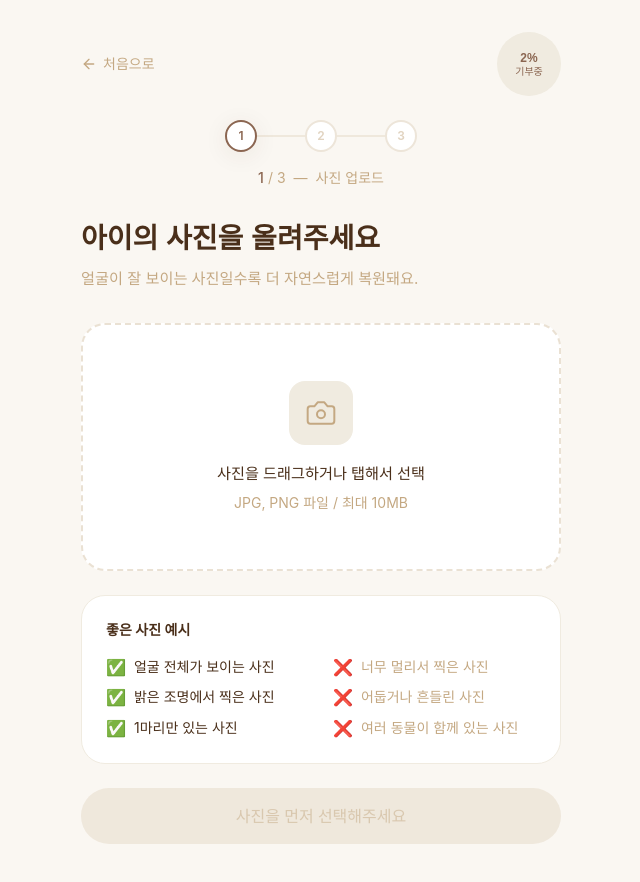
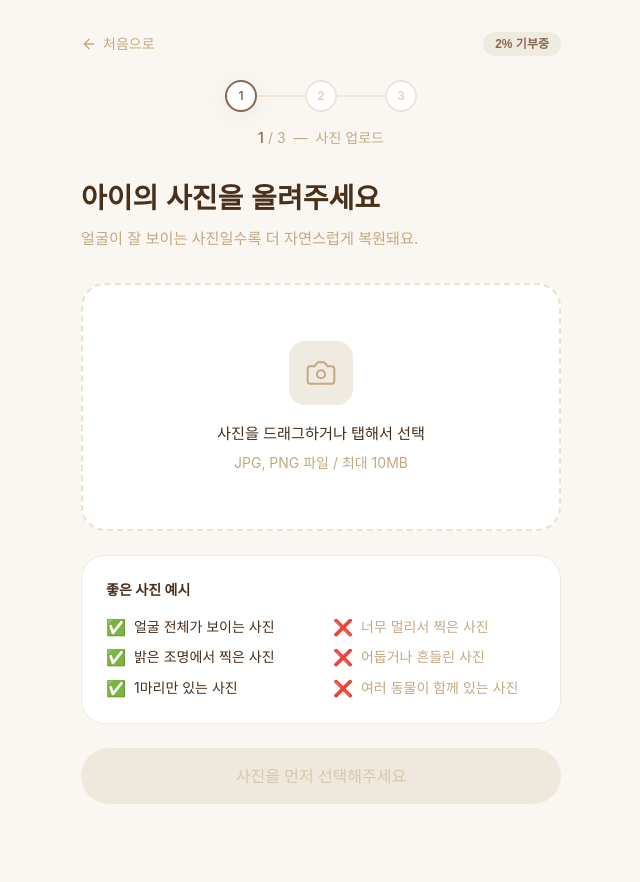
Before and after one commit to oksi2337/mylovelylittlebaby, a Next.js app: page /upload in a window 1280 px wide. Shown: the top 882 px of the page, without its empty margins (319-959 px from the left). Built offline with nearby package versions, Linux system fonts and the light colour scheme; a web font is replaced by a local one.

Commit message:
auto: update files

```diff
--- a/src/app/upload/page.tsx
+++ b/src/app/upload/page.tsx
@@ -43,11 +43,11 @@ export default function UploadPage() {
             처음으로
           </Link>
 
-          <div className="flex items-center justify-center w-16 h-16 rounded-full bg-beige">
-            <div className="text-center leading-tight" style={{ fontFamily: 'Arial, Helvetica, sans-serif' }}>
-              <p className="text-warm-brown font-semibold text-xs">2%</p>
-              <p className="text-warm-brown text-[10px]">기부중</p>
-            </div>
+          <div
+            className="inline-flex items-center bg-beige rounded-full px-3 py-1"
+            style={{ fontFamily: 'Arial, Helvetica, sans-serif' }}
+          >
+            <span className="text-warm-brown font-semibold text-xs whitespace-nowrap">2% 기부중</span>
           </div>
         </div>
 
```
